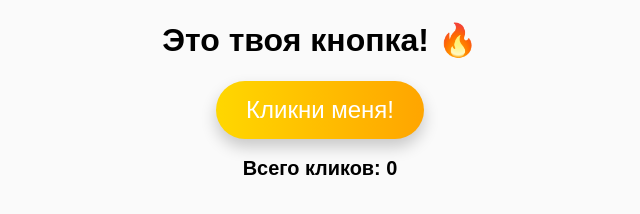
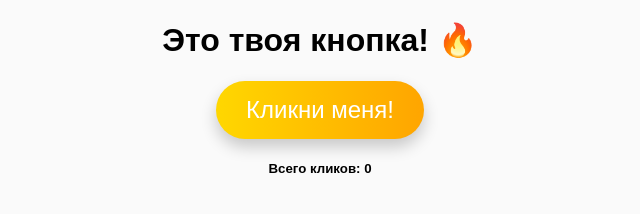
Before and after one commit to titov12cvadratnay/titov12cvadratnay, a plain HTML site: page index.html in a window 1280 px wide. Shown: the top 214 px of the page, 320-960 px from the left. Drawn offline with Linux system fonts and the light colour scheme.

Commit message:
Update index.html

```diff
--- a/index.html
+++ b/index.html
@@ -51,7 +51,7 @@
         }
 
         h5 {
-            scale: 150%;
+            scale: 100%;
         }
     </style>
 </head>
```
